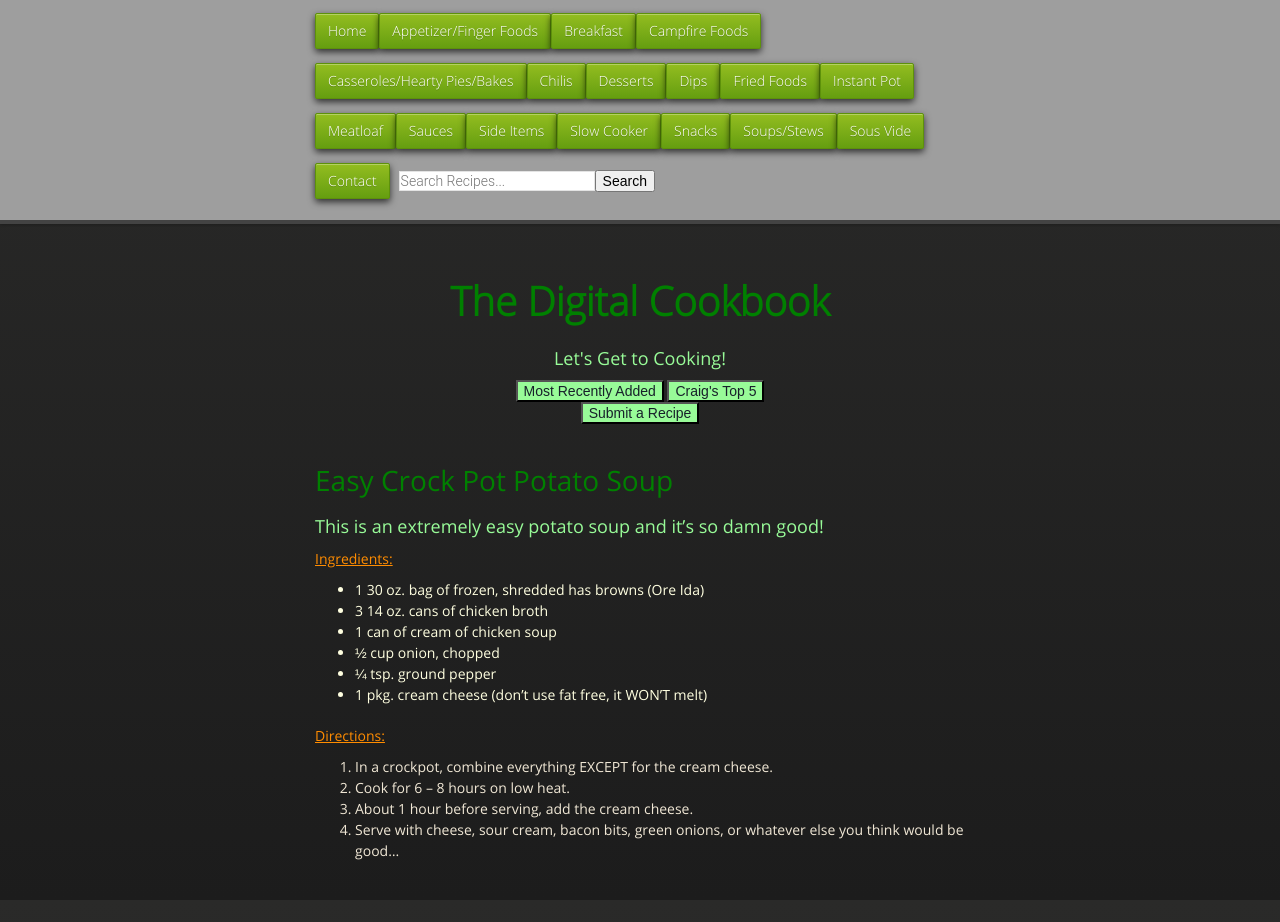
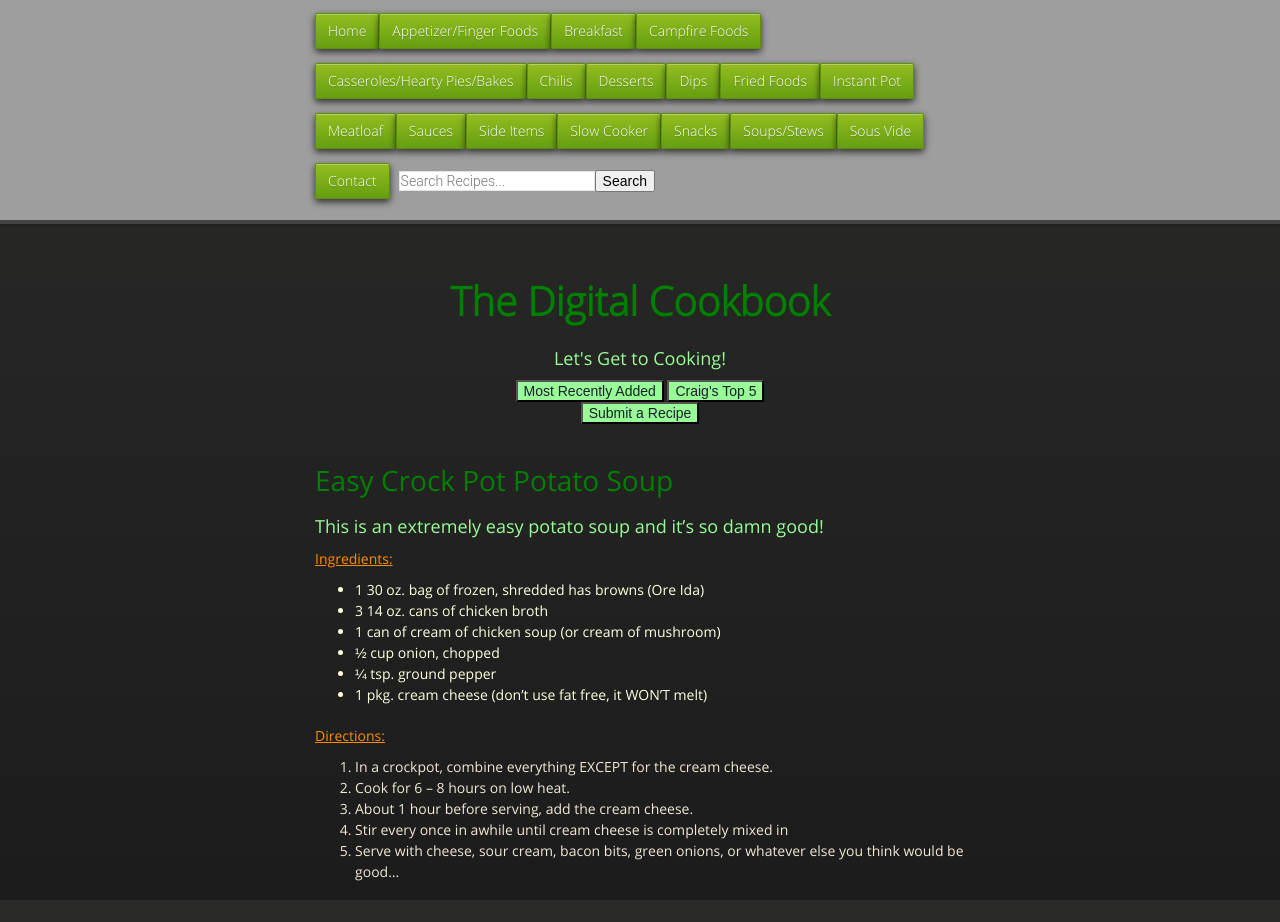
Before and after one commit to cmwillett/TheDigitalCookbook, a Jekyll site: the page built from SlowCooker/EasyCrockPotPotatoSoup.md, in a window 1280 px wide. Built offline with Jekyll 4.4.1, drawn with Linux system fonts in a browser that asks for light colours; nearby versions of some CDN libraries; before the commit the page ends 901 px from its top, so only the background shows below that.

Commit message:
Update EasyCrockPotPotatoSoup.md

```diff
--- a/SlowCooker/EasyCrockPotPotatoSoup.md
+++ b/SlowCooker/EasyCrockPotPotatoSoup.md
@@ -10,7 +10,7 @@ tags: slow,cooker,crockpot,potato,soup,craig,kristen,willett,bill,sharon,iles
 #### Ingredients:
 - 1 30 oz. bag of frozen, shredded has browns (Ore Ida)
 - 3 14 oz. cans of chicken broth
-- 1 can of cream of chicken soup
+- 1 can of cream of chicken soup (or cream of mushroom)
 - ½ cup onion, chopped
 - ¼ tsp. ground pepper
 - 1 pkg. cream cheese (don’t use fat free, it WON’T melt)
@@ -19,4 +19,5 @@ tags: slow,cooker,crockpot,potato,soup,craig,kristen,willett,bill,sharon,iles
 1. In a crockpot, combine everything EXCEPT for the cream cheese.
 2. Cook for 6 – 8 hours on low heat.
 3. About 1 hour before serving, add the cream cheese.
-4. Serve with cheese, sour cream, bacon bits, green onions, or whatever else you think would be good…
+4. Stir every once in awhile until cream cheese is completely mixed in
+5. Serve with cheese, sour cream, bacon bits, green onions, or whatever else you think would be good…
```
